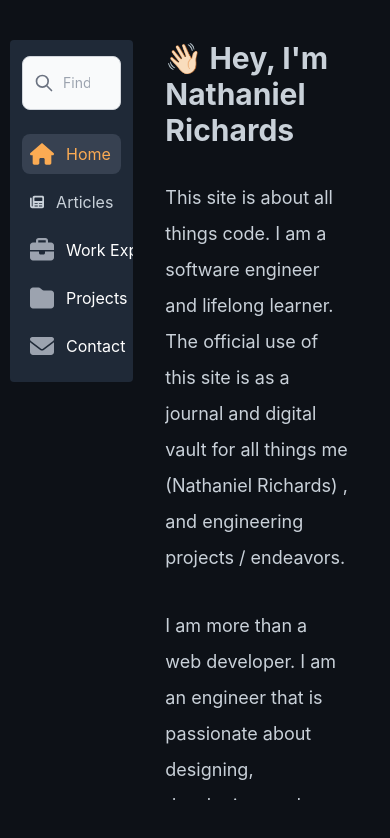
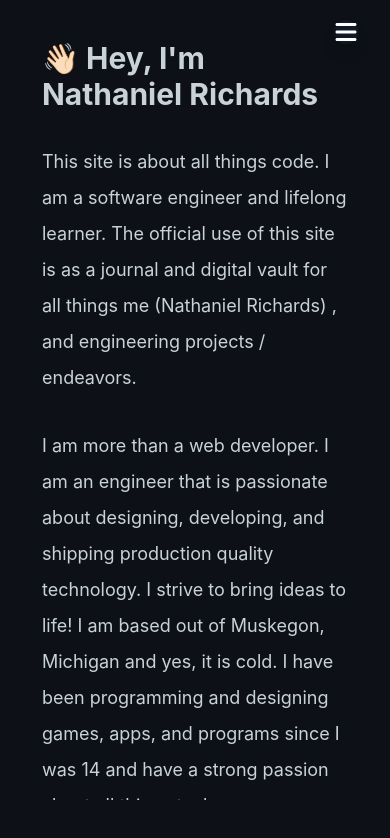
Before and after one commit to NateTheDev1/nathanielrichards.dev, a React (Create React App) app: page / in a window 390 px wide. Shown: the top 838 px of the page. Built offline with nearby package versions, Linux system fonts and the light colour scheme.

Commit message:
Home mobile

```diff
--- a/src/App.tsx
+++ b/src/App.tsx
@@ -4,7 +4,7 @@ import { IconMediaLink } from "./components/IconMediaLink";
 const App = () => {
   return (
     <div
-      className="justify-between w-3/4 px-8 overflow-y-scroll scrollbar-thin scrollbar-thumb-gray-900 scrollbar-track-gray-800"
+      className="justify-between md:w-3/4 px-8 overflow-y-scroll scrollbar-thin scrollbar-thumb-gray-900 scrollbar-track-gray-800"
       style={{ height: "90vh" }}
     >
       <main style={{ animation: "fadeIn 0.2s" }}>
@@ -28,9 +28,19 @@ const App = () => {
         </h2>
         <div className="flex flex-col mt-8">
           <GoalCard
-            disabled={true}
+            href="https://github.com/NateTheDev1"
             title="All About Compilers"
             sub="My journey on figuring out how the heck compilers work and by the end write my own."
+          />
+          <GoalCard
+            disabled={true}
+            title="Open Source"
+            sub="Contribute something meaningful to an open source project."
+          />
+          <GoalCard
+            disabled={true}
+            title="Rust Language"
+            sub="Build a full stack project using Rust as the backend server."
           />
         </div>
         <hr className="my-8 mt-12" />
--- a/src/components/GoalCard.tsx
+++ b/src/components/GoalCard.tsx
@@ -3,7 +3,9 @@ export const GoalCard = ({
   sub,
   disabled = false,
   progress = 0,
+  href,
 }: {
+  href?: string;
   title: string;
   sub: string;
   disabled?: boolean;
@@ -11,9 +13,10 @@ export const GoalCard = ({
 }) => {
   return (
     <a
+      href={href}
       target="_blank"
       className={`my-4 flex flex-col items-left rounded-lg border shadow-md border-gray-700 bg-gray-800 hover:bg-gray-700 ${
-        disabled && "opacity-60 cursor-not-allowed"
+        disabled ? "opacity-60 cursor-not-allowed" : "cursor-pointer"
       }`}
     >
       <div className="flex flex-col justify-between p-4 leading-normal">
--- a/src/components/Sidebar.tsx
+++ b/src/components/Sidebar.tsx
@@ -5,7 +5,23 @@ export const Sidebar = () => {
   const location = useLocation();
 
   return (
-    <aside className="w-1/3" aria-label="Sidebar">
+    <>
+      <div className="md:hidden relative">
+        <button
+          title="Contact Sale"
+          className="fixed z-90 top-5 right-8 -z-50 bg-gray-900 w-15 h-15 rounded-full drop-shadow-lg flex justify-center items-center text-white text-4xl hover:bg-gray-700 hover:drop-shadow-2xl hover:animate-pulse"
+        >
+          <svg
+            xmlns="http://www.w3.org/2000/svg"
+            viewBox="0 0 448 512"
+            className="flex-shrink-0 w-6 h-6"
+            fill="currentColor"
+          >
+            <path d="M0 96C0 78.3 14.3 64 32 64H416c17.7 0 32 14.3 32 32s-14.3 32-32 32H32C14.3 128 0 113.7 0 96zM0 256c0-17.7 14.3-32 32-32H416c17.7 0 32 14.3 32 32s-14.3 32-32 32H32c-17.7 0-32-14.3-32-32zM448 416c0 17.7-14.3 32-32 32H32c-17.7 0-32-14.3-32-32s14.3-32 32-32H416c17.7 0 32 14.3 32 32z" />
+          </svg>
+        </button>
+      </div>
+      <aside className="md:w-1/3 md:block hidden" aria-label="Sidebar">
         <div className="overflow-y-auto py-4 px-3  rounded bg-gray-800">
           <ul className="space-y-2">
             <li className="pb-4">
@@ -112,5 +128,6 @@ export const Sidebar = () => {
           </ul>
         </div>
       </aside>
+    </>
   );
 };
--- a/src/index.tsx
+++ b/src/index.tsx
@@ -10,7 +10,7 @@ const root = ReactDOM.createRoot(
 );
 root.render(
   <BrowserRouter>
-    <div className="flex justify-between">
+    <div className="justify-between flex md:flex-row flex-col">
       <Sidebar />
       <Routes>
         <Route path="/" key="main" element={<App />} />
```
Lines whose indentation alone changed are shown as unchanged.
